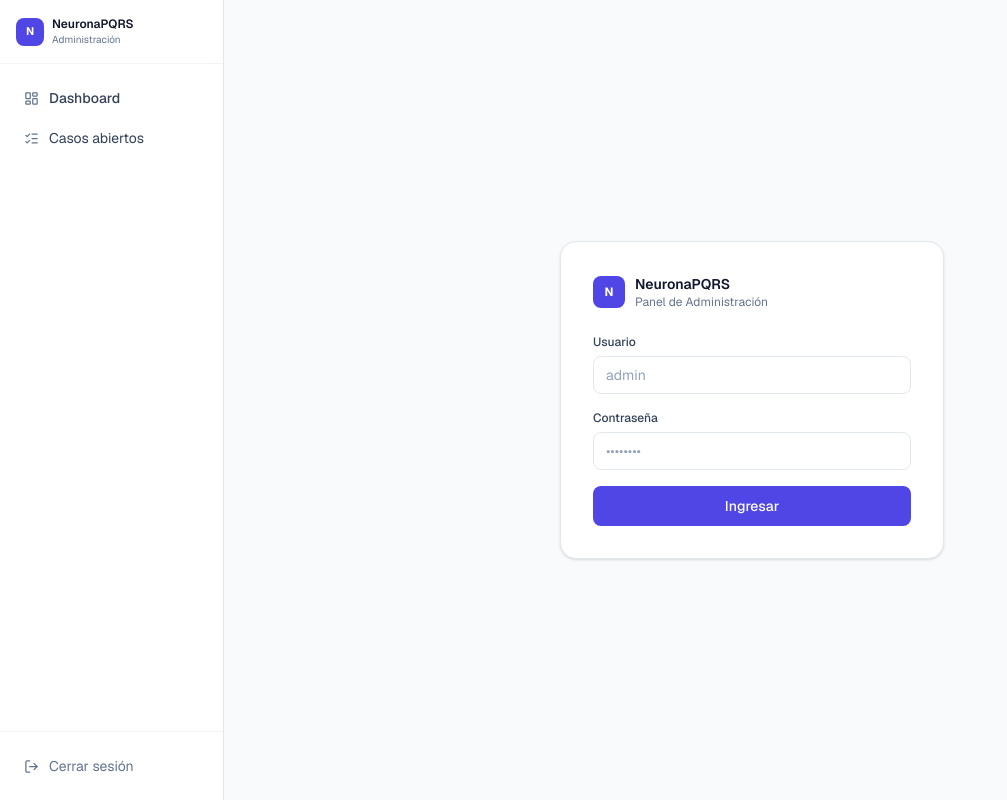
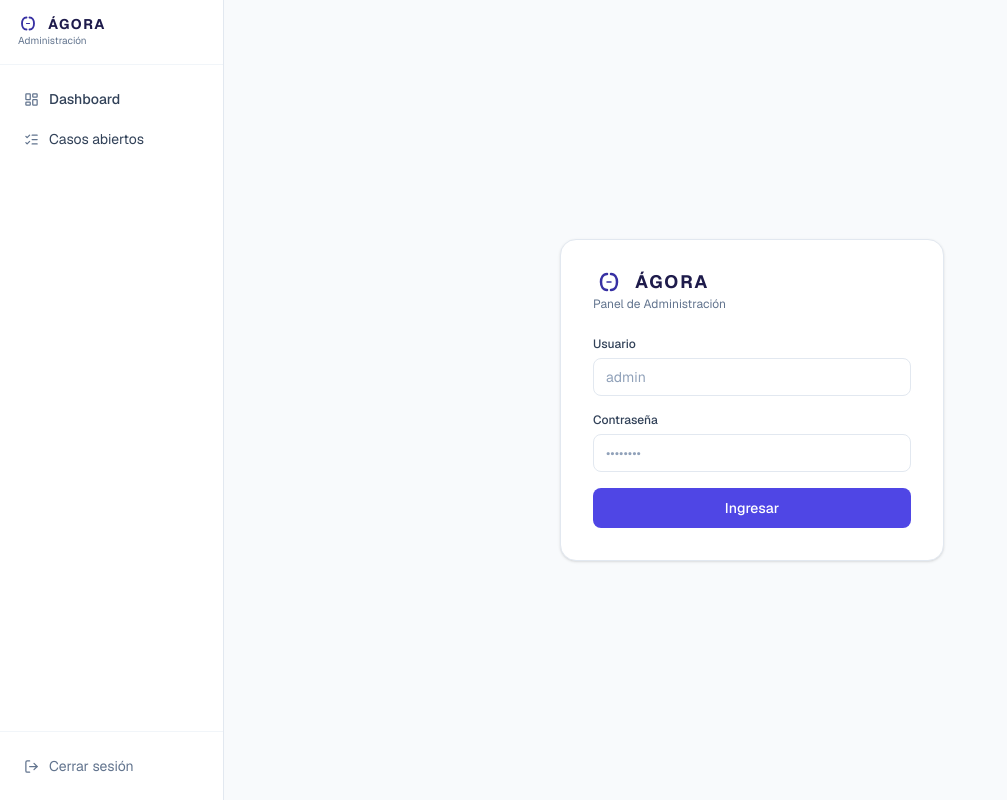
Before and after one commit to Bdavid117/NeuronaPQRS, a Next.js app in the folder apps/web/: page /admin/login in a window 1280 px wide. Shown: the whole page, without its empty margins (0-1007 px from the left). Built offline with nearby package versions, Linux system fonts and the light colour scheme.

Commit message:
feat: replace NeuronaPQRS logos in auth and admin pages with AgoraLogo

```diff
--- a/apps/web/src/app/admin/layout.tsx
+++ b/apps/web/src/app/admin/layout.tsx
@@ -1,3 +1,4 @@
+import { AgoraLogo } from "@/components/AgoraLogo";
 import Link from "next/link";
 import { LayoutDashboard, ListChecks, LogOut } from "lucide-react";
 
@@ -7,14 +8,9 @@ export default function AdminLayout({ children }: { children: React.ReactNode })
       {/* Sidebar */}
       <aside className="w-56 flex-shrink-0 bg-white border-r border-slate-200 flex flex-col">
         <div className="px-4 py-4 border-b border-slate-100">
-          <div className="flex items-center gap-2">
-            <div className="w-7 h-7 rounded-lg bg-primary-600 flex items-center justify-center">
-              <span className="text-white text-[11px] font-bold">N</span>
-            </div>
-            <div>
-              <p className="text-xs font-semibold text-slate-900">NeuronaPQRS</p>
-              <p className="text-[10px] text-slate-500">Administración</p>
-            </div>
+          <div className="flex flex-col gap-0.5">
+            <AgoraLogo size="sm" />
+            <p className="text-[10px] text-slate-500 pl-0.5">Administración</p>
           </div>
         </div>
 
--- a/apps/web/src/app/admin/login/page.tsx
+++ b/apps/web/src/app/admin/login/page.tsx
@@ -1,5 +1,6 @@
 "use client";
 
+import { AgoraLogo } from "@/components/AgoraLogo";
 import { useState } from "react";
 import { useRouter } from "next/navigation";
 
@@ -36,14 +37,9 @@ export default function AdminLogin() {
     <div className="min-h-screen bg-surface-alt flex items-center justify-center px-4">
       <div className="w-full max-w-sm">
         <div className="bg-white rounded-2xl border border-slate-200 shadow-sm p-8">
-          <div className="flex items-center gap-2.5 mb-6">
-            <div className="w-8 h-8 rounded-lg bg-primary-600 flex items-center justify-center">
-              <span className="text-white text-xs font-bold">N</span>
-            </div>
-            <div>
-              <h1 className="font-semibold text-slate-900 text-sm">NeuronaPQRS</h1>
-              <p className="text-xs text-slate-500">Panel de Administración</p>
-            </div>
+          <div className="mb-6">
+            <AgoraLogo size="md" className="mb-1" />
+            <p className="text-xs text-slate-500 mt-1">Panel de Administración</p>
           </div>
 
           <form onSubmit={handleSubmit} className="space-y-4">
--- a/apps/web/src/app/login/page.tsx
+++ b/apps/web/src/app/login/page.tsx
@@ -1,5 +1,6 @@
 "use client";
 
+import { AgoraLogo } from "@/components/AgoraLogo";
 import { cn } from "@/lib/utils";
 import { Eye, EyeOff, LogIn, UserX } from "lucide-react";
 import { useRouter } from "next/navigation";
@@ -67,12 +68,8 @@ export default function LoginPage() {
   return (
     <div className="min-h-screen bg-[#0A0A0A] flex flex-col items-center justify-center px-4">
       {/* Logo */}
-      <div className="flex items-center gap-3 mb-10">
-        <div
-          className="w-10 h-10 rounded-full flex-shrink-0"
-          style={{ background: "linear-gradient(135deg, #7c3aed, #3b82f6)" }}
-        />
-        <span className="text-white font-bold text-lg tracking-tight">NeuronaPQRS</span>
+      <div className="flex items-center justify-center mb-10">
+        <AgoraLogo size="md" />
       </div>
 
       <div className="w-full max-w-sm">
```
